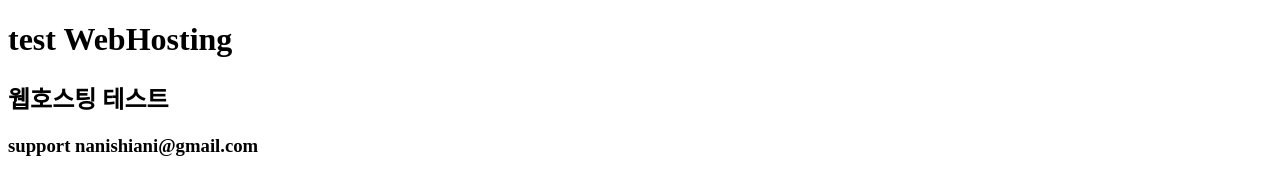
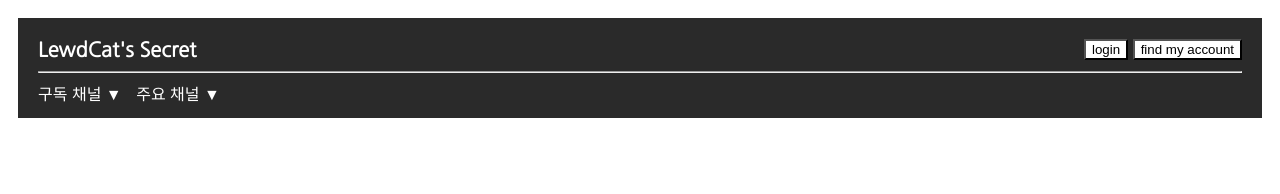
Before and after one commit to NyuKoP/testserver, a plain HTML site: page index.html in a window 1280 px wide. Drawn offline with Linux system fonts and the light colour scheme.

Commit message:
Update index.html

```diff
--- a/index.html
+++ b/index.html
@@ -1,12 +1,73 @@
-<!DOCTYPE html>
-<html lang="ko">
+<!doctype html>
+<html lang="en">
 <head>
     <meta charset="UTF-8">
-    <title>Document</title>
+    <meta name="viewport"
+          content="width=device-width, user-scalable=no, initial-scale=1.0, maximum-scale=1.0, minimum-scale=1.0">
+    <meta http-equiv="X-UA-Compatible" content="ie=edge">
+    <title>lewdcat</title>
+    <style>
+        @import url('https://fonts.googleapis.com/css2?family=Nanum+Gothic&display=swap');
+
+        html {
+            margin: 10px;
+            /*background-color: #000000;*/
+        }
+
+        header {
+            height: 20px;
+            background-color: #2a2a2a;
+            width: calc(100% - 40px);
+            /*position: absolute;*/
+            color: white;
+            font-family: 'Nanum Gothic', sans-serif;
+            /* 위 | 오른쪽 | 아래 | 왼쪽 */
+            padding: 20px 20px 60px 20px;
+        }
+
+        .logo{
+            font-weight: bold;
+            font-size: 20px;
+        }
+
+        .sidebar > * > h1 {
+            height: 15px
+        }
+
+        .sidebar > * > hr {
+            width: 100%;
+        }
+
+        article {
+            width: calc(100% - 40px);
+            margin: 10px 0 0 0;
+            background-color: #2a2a2a;
+            color: white;
+            padding: 20px;
+        }
+
+        button {
+            background-color: white;
+            color: black;
+
+        }
+
+        .buttons{
+            float: right;
+        }
+    </style>
 </head>
 <body>
-    <h1> test WebHosting </h1>
-    <h2> 웹호스팅 테스트</h2>
-    <h3> support nanishiani@gmail.com
+<header class="sidebar">
+    <span class="logo">LewdCat's Secret</span>
+    <span class="buttons">
+        <button>login</button>
+        <button>find my account</button>
+    </span>
+    <hr>
+    <a style="margin-right: 10px">구독 채널 ▼</a>
+    <a>주요 채널 ▼</a>
+</header>
+
 </body>
 </html>
```
